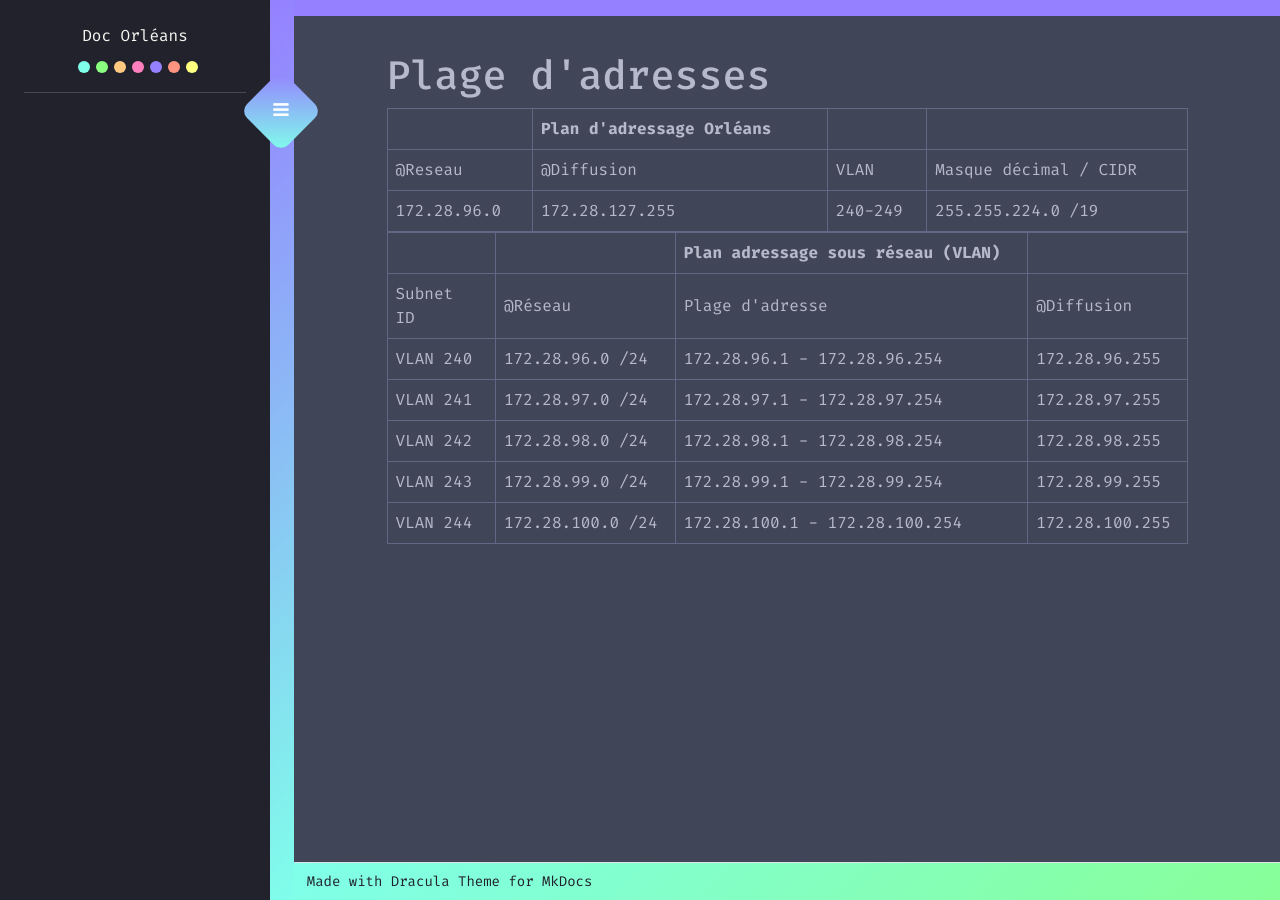
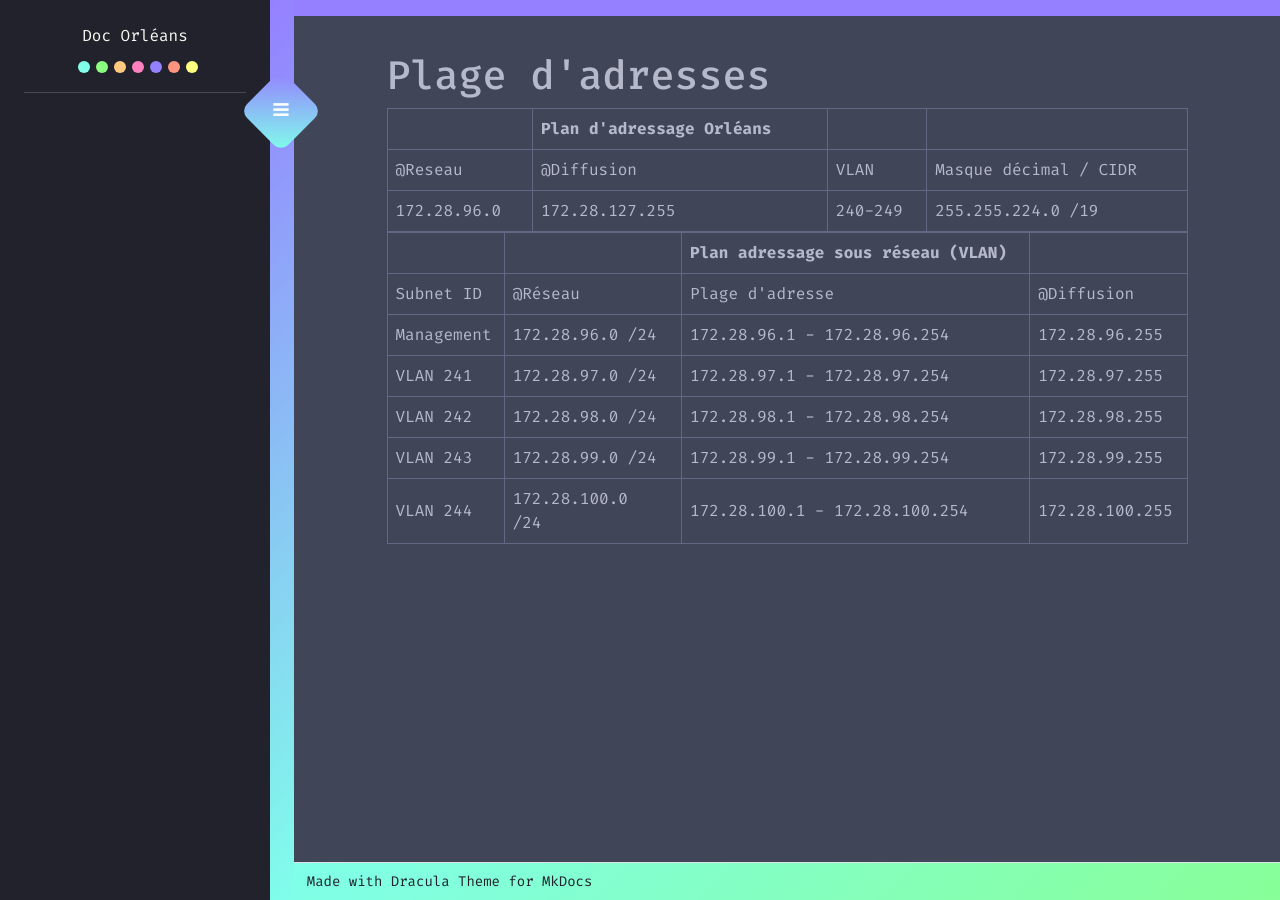
Before and after one commit to eRaETatsuya/OrleansSIO.github.io, an MkDocs documentation site: the page built from docs/index.md, in a window 1280 px wide. Built offline with MkDocs 1.6.1 and Material for MkDocs 9.7.7, drawn with Linux system fonts in a browser that asks for light colours.

Commit message:
Update index.md

```diff
--- a/docs/index.md
+++ b/docs/index.md
@@ -8,7 +8,7 @@
 |  | |Plan adressage sous réseau (VLAN) ||
 | ---------------------------------- | | | |
 | Subnet ID | @Réseau | Plage d'adresse | @Diffusion| Passerelle |
-| VLAN 240 |172.28.96.0 /24| 172.28.96.1 - 172.28.96.254 | 172.28.96.255| 172.28.96.1 |
+| Management |172.28.96.0 /24| 172.28.96.1 - 172.28.96.254 | 172.28.96.255| 172.28.96.1 |
 |  VLAN 241 | 172.28.97.0 /24| 172.28.97.1 - 172.28.97.254 |172.28.97.255| 172.28.97.1 |
 |  VLAN 242 |   172.28.98.0 /24 | 172.28.98.1 - 172.28.98.254 |172.28.98.255| 172.28.98.1 |
 |  VLAN 243 |  172.28.99.0 /24 | 172.28.99.1 - 172.28.99.254 | 172.28.99.255 | 172.28.99.1 |
```
